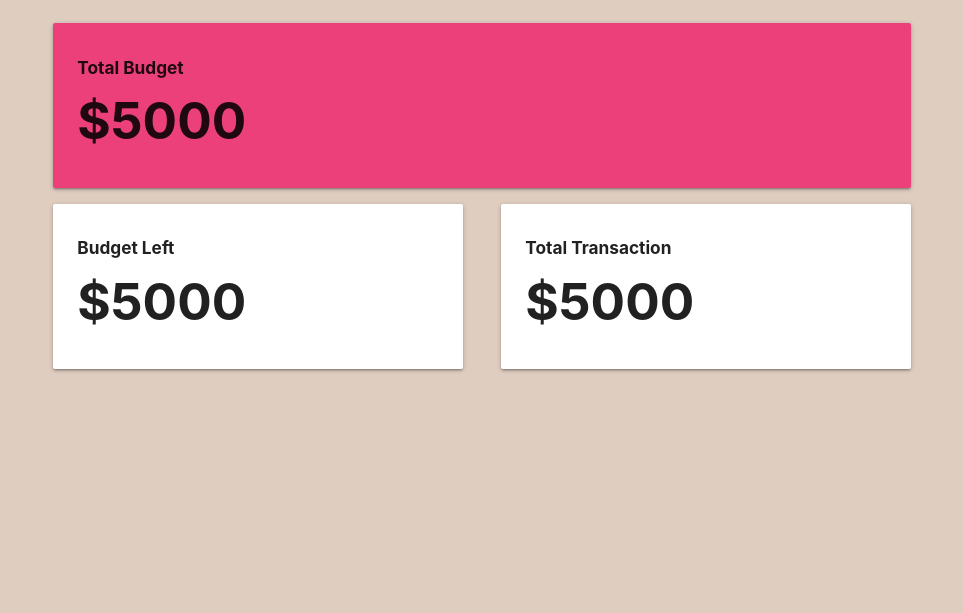
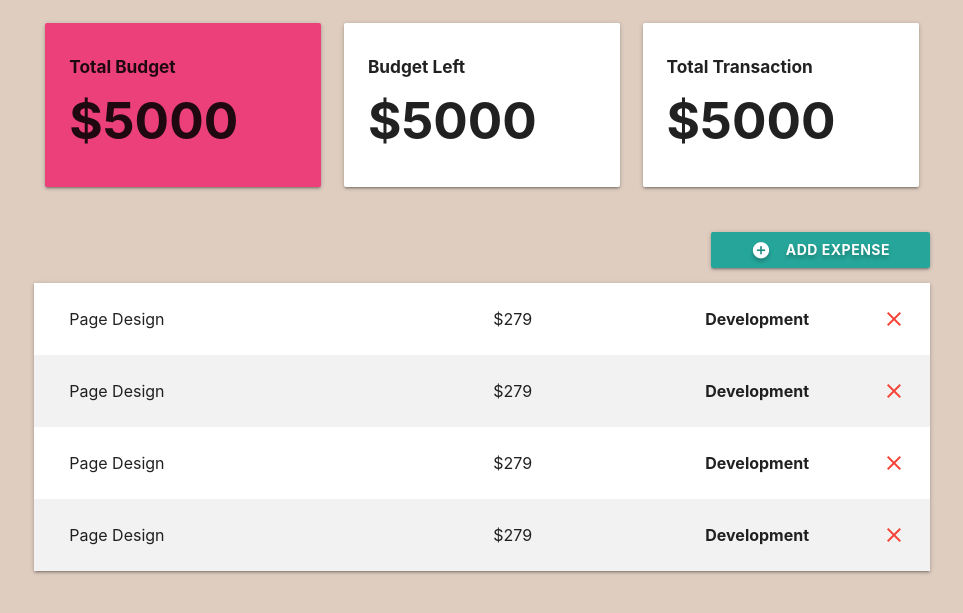
Before and after one commit to Kunvuthi/budgetproject, a Django app: template budget/templates/budget/project-detail.html in a window 1280 px wide. Shown: the top 613 px of the page, without its empty margins (158-1121 px from the left). Run offline with Django 3.2, Linux system fonts and the light colour scheme; the template is opened without the code that fills it, so the values that code supplies are empty.

Commit message:
front-end commit#2

```diff
--- a/budget/static/css/styles.css
+++ b/budget/static/css/styles.css
@@ -8,6 +8,10 @@ html {
 
 .bold {
     font-weight: bold;
+}
+
+.row {
+    margin: 0!important;
 }
 
 
@@ -25,13 +29,35 @@ html {
 }
 
 
-
 /*  project details stats  */
-.section-stats .card-panel {
-    margin: 8px;
-}
-
 .section-stats h1 {
     font-size: 4vw;
     margin: 15px 0px;
 }
+
+@media(max-width: 992px) {
+    .section-stats h1 {
+      font-size: calc(16px + 6vw);
+    }
+}
+
+/*  project details expenses  */
+.section-expenses button {
+    padding: 0px 40px;
+    font-weight: bold;
+    text-shadow: 0px 3px 4px rgba(0,0,0, .25);
+}
+
+.section-expenses .expense {
+    font-size: 16px;
+    border-radius: 0;
+    margin: 0;
+}
+
+.section-expenses .expense .category {
+    font-size: 13px;
+}
+
+.section-expenses li:nth-child(even) .expense {
+    background-color: #f2f2f2;
+}
--- a/budget/templates/budget/project-detail.html
+++ b/budget/templates/budget/project-detail.html
@@ -5,9 +5,7 @@
 
     <section class="section section-stats">
         <div class="row">
-
-
-            <div class="col s4 m12 14">
+            <div class="col s12 m4 l4">
                 <div class="card-panel pink lighten-1">
                     <h6 class="bold">Total Budget</h6>
                     <h1 class="bold">$5000</h1>
@@ -15,7 +13,7 @@
             </div>
 
 
-            <div class="col s4 m6 14">
+            <div class="col s12 m4 l4">
                 <div class="card-panel">
                     <h6 class="bold">Budget Left</h6>
                     <h1 class="bold">$5000</h1>
@@ -23,17 +21,114 @@
             </div>
 
 
-            <div class="col s4 m6 14">
+            <div class="col s12 m4 l4">
                 <div class="card-panel">
                     <h6 class="bold">Total Transaction</h6>
                     <h1 class="bold">$5000</h1>
                 </div>
             </div>
-
-
         </div>
     </section>
 
+
+    <section class="section section-expenses">
+        <div class="row">
+            <button class="btn waves-effect right"><i class="material-icons white-text left">add_circle</i> Add Expense</button>
+        </div>
+
+        <ul class="z-depth-1">
+
+            <li>
+                <div class="card-panel z-depth-0 expense">
+                    <div class="row">
+                        <div class="col l6">
+                            <span class="title">Page Design</span>
+                        </div>
+
+                        <div class="col l3">
+                            <span class="title">$279</span>
+                        </div>
+
+                        <div class="col l">
+                            <span class="title bold">Development</span>
+                        </div>
+
+                    <a href="">
+                        <i class="material-icons red-text right">close</i>
+                    </a>
+
+                </div>
+            </li>
+
+            <li>
+                <div class="card-panel z-depth-0 expense">
+                    <div class="row">
+                        <div class="col l6">
+                            <span class="title">Page Design</span>
+                        </div>
+
+                        <div class="col l3">
+                            <span class="title">$279</span>
+                        </div>
+
+                        <div class="col l">
+                            <span class="title bold">Development</span>
+                        </div>
+
+                        <a href="">
+                            <i class="material-icons red-text right">close</i>
+                        </a>
+
+                    </div>
+            </li>
+
+            <li>
+                <div class="card-panel z-depth-0 expense">
+                    <div class="row">
+                        <div class="col l6">
+                            <span class="title">Page Design</span>
+                        </div>
+
+                        <div class="col l3">
+                            <span class="title">$279</span>
+                        </div>
+
+                        <div class="col l">
+                            <span class="title bold">Development</span>
+                        </div>
+
+                        <a href="">
+                            <i class="material-icons red-text right">close</i>
+                        </a>
+
+                    </div>
+            </li>
+
+            <li>
+                <div class="card-panel z-depth-0 expense">
+                    <div class="row">
+                        <div class="col l6">
+                            <span class="title">Page Design</span>
+                        </div>
+
+                        <div class="col l3">
+                            <span class="title">$279</span>
+                        </div>
+
+                        <div class="col l">
+                            <span class="title bold">Development</span>
+                        </div>
+
+                        <a href="">
+                            <i class="material-icons red-text right">close</i>
+                        </a>
+
+                    </div>
+            </li>
+
+        </ul>
+
+    </section>
 </div>
 
 {% endblock %}
```
